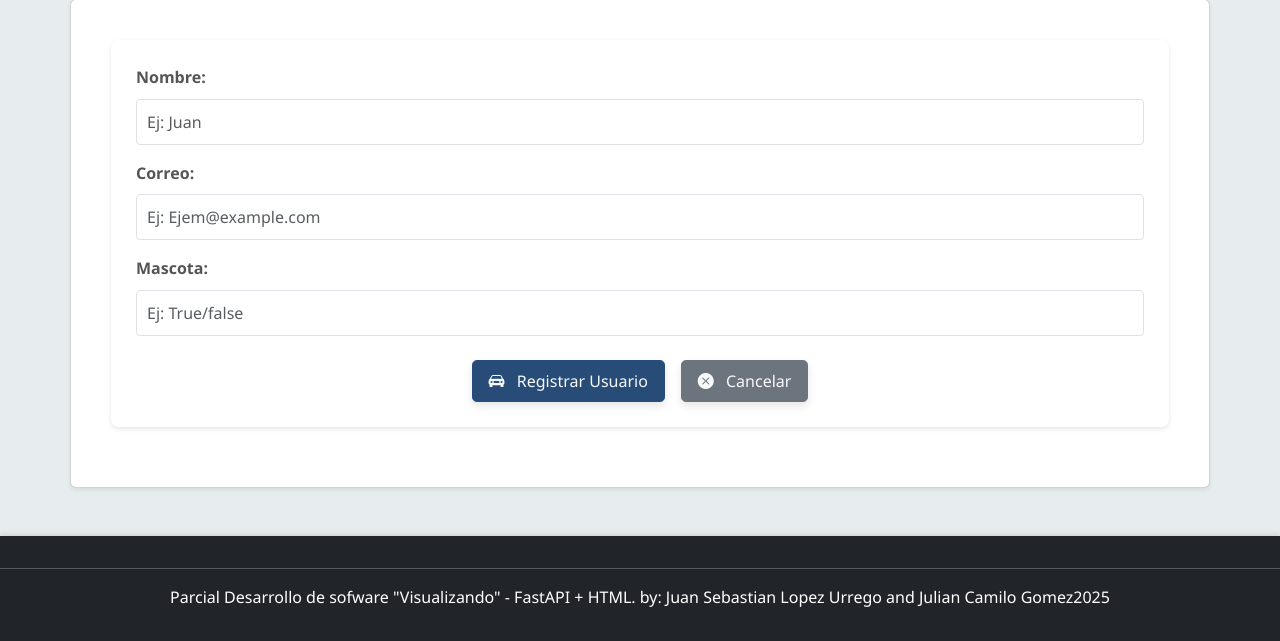
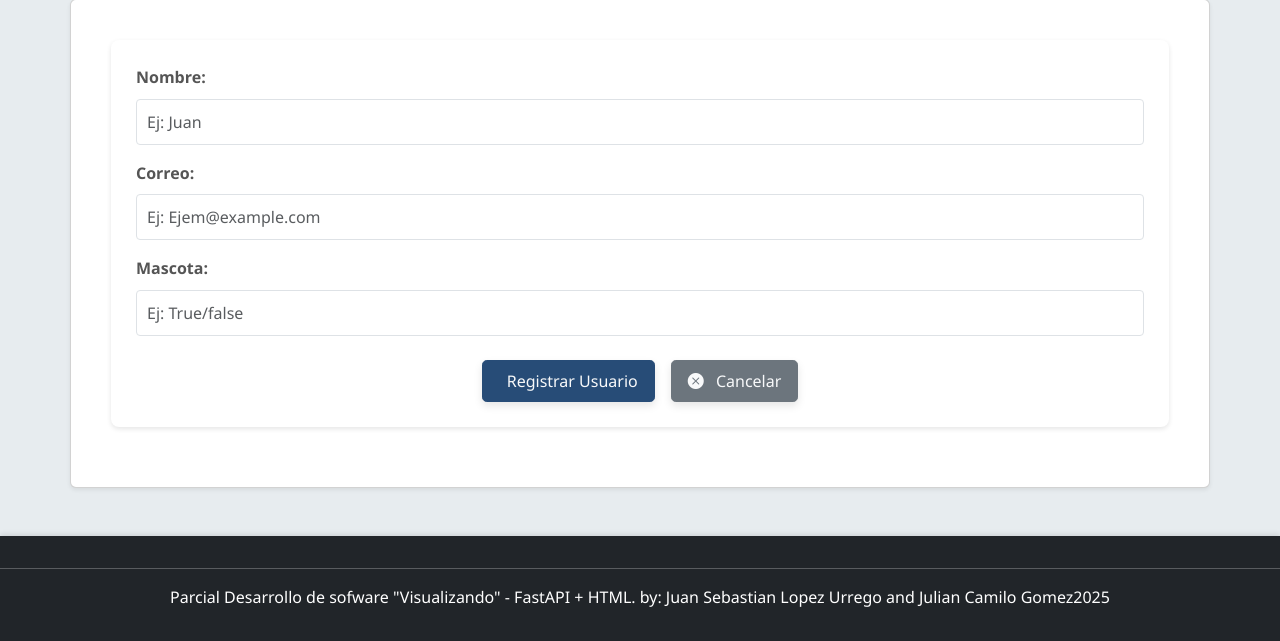
Before and after one commit to Sebas59/Sigmotoaflights, a FastAPI app: page /usuario/crear in a window 1280 px wide. Shown: the part 229-870 px from the top of the page. Run offline with FastAPI, Linux system fonts and the light colour scheme.

Commit message:
se corrigio template  crear

```diff
--- a/templates/user_create.html
+++ b/templates/user_create.html
@@ -1,6 +1,6 @@
 {% extends "base.html" %}
 
-{% block title %}Registrar Nuevo Vehículo {% endblock %}
+{% block title %}Registrar Nuevo Usuario {% endblock %}
 
 {% block content %}
 <div class="container mt-5">
@@ -34,7 +34,7 @@
 
                 <div class="d-flex justify-content-center gap-3 mt-4">
                     <button type="submit" id="submitVehicleButton" class="btn btn-success custom-hover-effect">
-                        <i class="bi bi-car-front-fill me-2"></i> Registrar Usuario
+                        <i class="bi bi-check-front-fill me-2"></i> Registrar Usuario
                     </button>
                     <a href="/" class="btn btn-secondary custom-hover-effect">
                         <i class="bi bi-x-circle-fill me-2"></i> Cancelar
```
